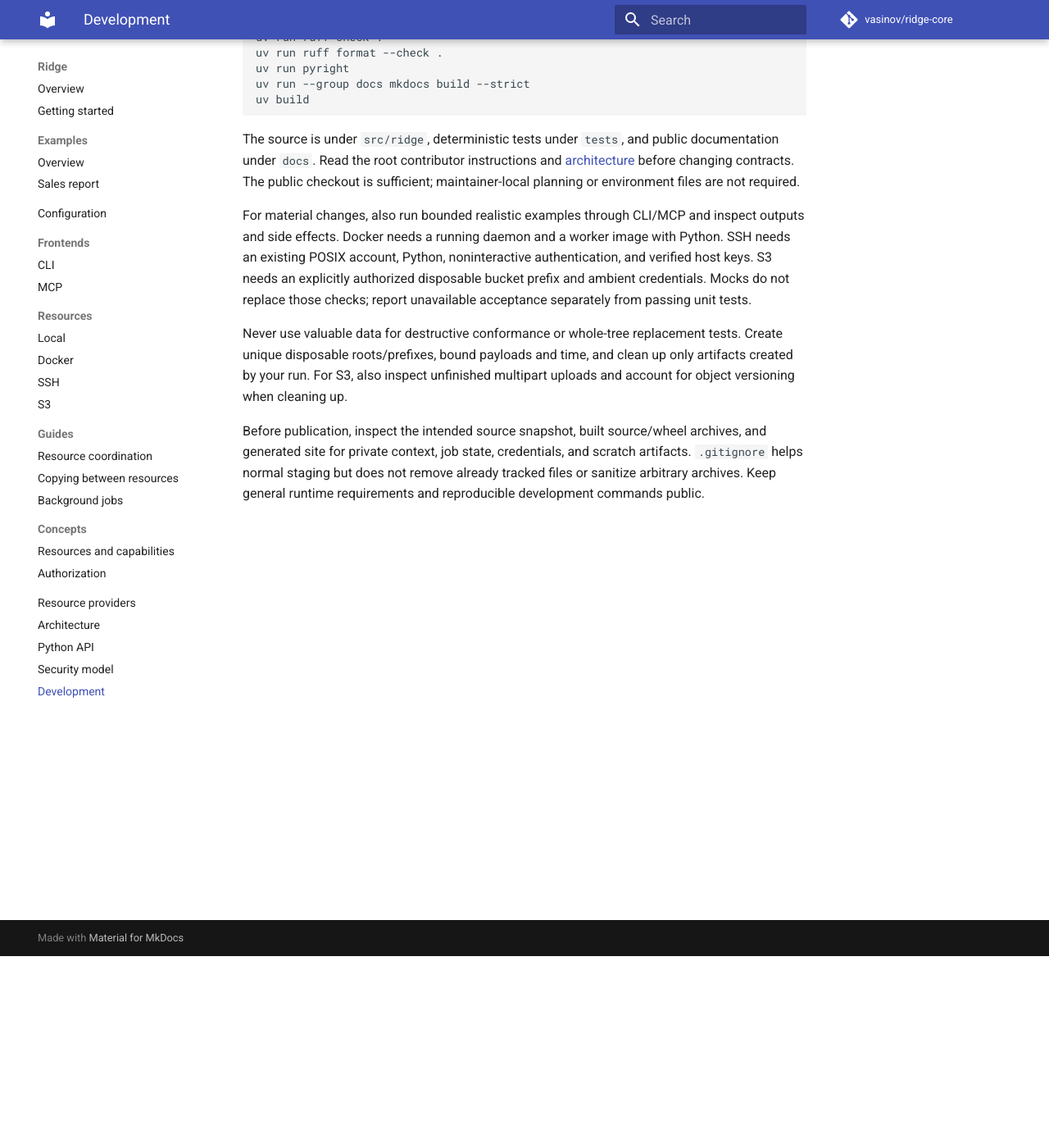
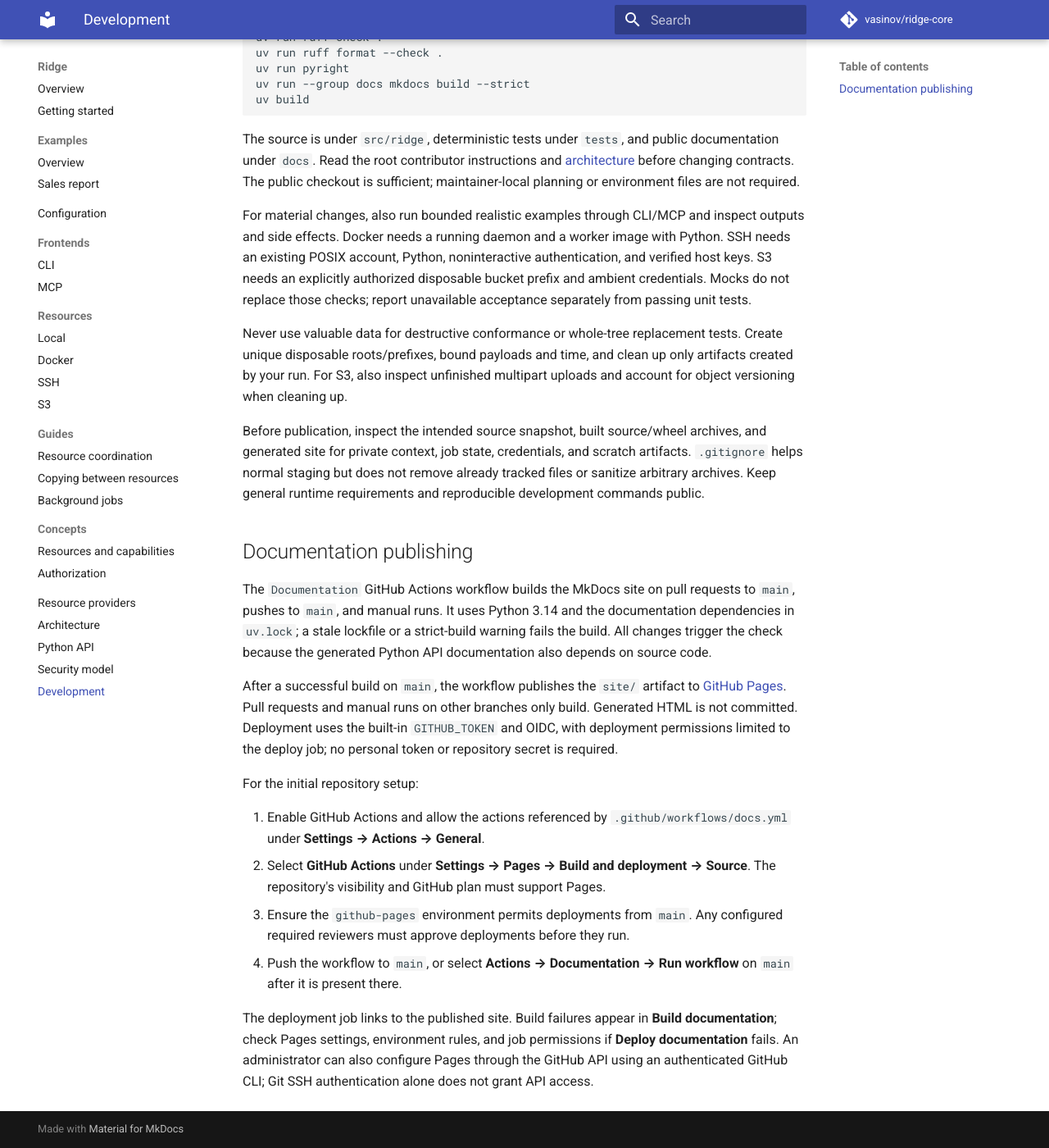
Before and after one commit to vasinov/ridge-core, an MkDocs documentation site: the page built from docs/development.md, in a window 1280 px wide and 1400 px high, scrolled down 234 px. Shown: the whole window at 82% size. Built offline with MkDocs 1.6.1 and Material for MkDocs 9.7.7, drawn with Linux system fonts in a browser that asks for light colours; comment, search, counter and statistics services are not loaded.

Commit message:
Build documentation and deploy main to GitHub Pages

```diff
--- a/docs/development.md
+++ b/docs/development.md
@@ -34,3 +34,34 @@ archives, and generated site for private context, job state, credentials, and
 scratch artifacts. `.gitignore` helps normal staging but does not remove already
 tracked files or sanitize arbitrary archives. Keep general runtime requirements
 and reproducible development commands public.
+
+## Documentation publishing
+
+The `Documentation` GitHub Actions workflow builds the MkDocs site on pull
+requests to `main`, pushes to `main`, and manual runs. It uses Python 3.14 and
+the documentation dependencies in `uv.lock`; a stale lockfile or a strict-build
+warning fails the build. All changes trigger the check because the generated
+Python API documentation also depends on source code.
+
+After a successful build on `main`, the workflow publishes the `site/` artifact
+to [GitHub Pages](https://vasinov.github.io/ridge-core/). Pull requests and manual
+runs on other branches only build. Generated HTML is not committed. Deployment
+uses the built-in `GITHUB_TOKEN` and OIDC, with deployment permissions limited
+to the deploy job; no personal token or repository secret is required.
+
+For the initial repository setup:
+
+1. Enable GitHub Actions and allow the actions referenced by
+   `.github/workflows/docs.yml` under **Settings → Actions → General**.
+2. Select **GitHub Actions** under **Settings → Pages → Build and deployment →
+   Source**. The repository's visibility and GitHub plan must support Pages.
+3. Ensure the `github-pages` environment permits deployments from `main`.
+   Any configured required reviewers must approve deployments before they run.
+4. Push the workflow to `main`, or select **Actions → Documentation → Run
+   workflow** on `main` after it is present there.
+
+The deployment job links to the published site. Build failures appear in
+**Build documentation**; check Pages settings, environment rules, and job
+permissions if **Deploy documentation** fails. An administrator can also
+configure Pages through the GitHub API using an authenticated GitHub CLI;
+Git SSH authentication alone does not grant API access.
```
Also changed, not shown: README.md (+1 -0 lines), 1 other file.
